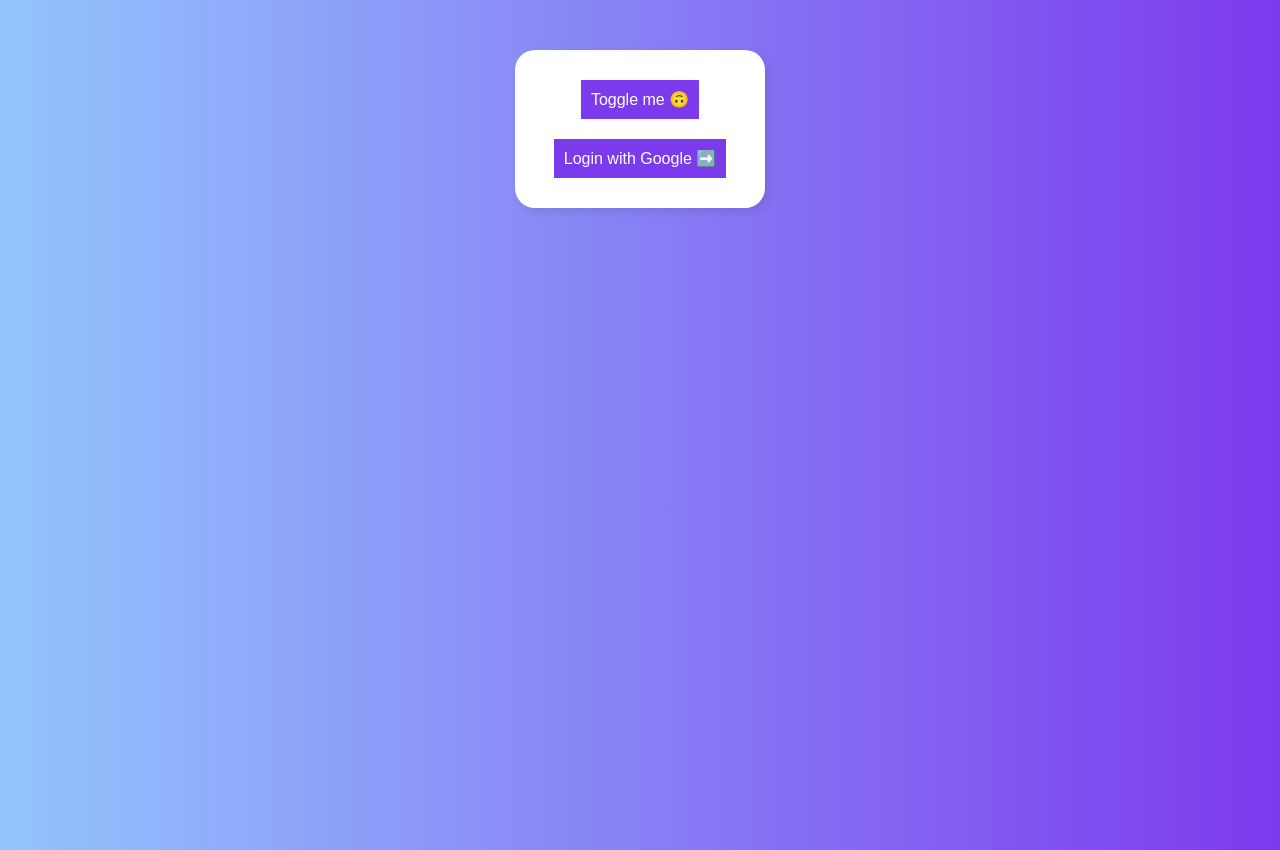
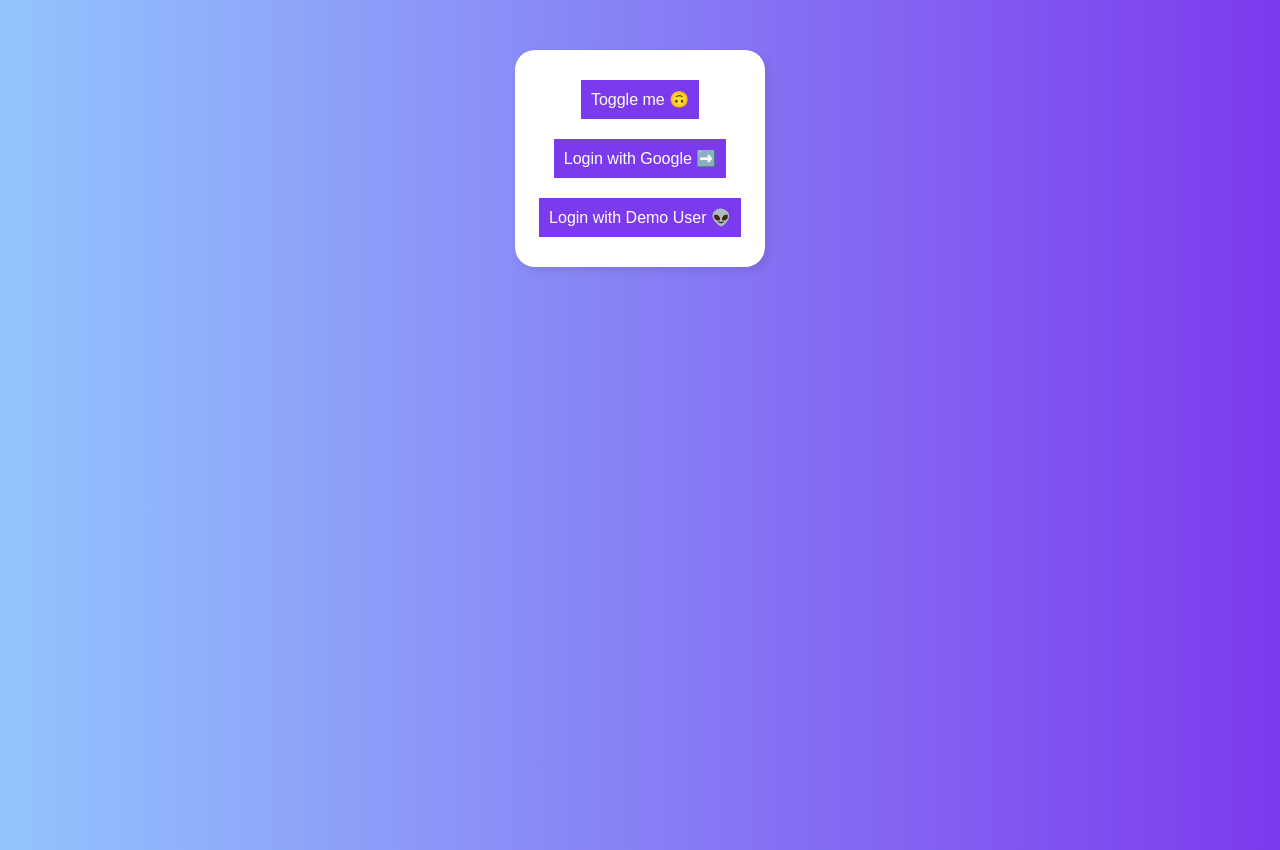
Before and after one commit to pratik-kumar-sahu/chitty-chat, a React (Create React App) app: page / in a window 1280 px wide. Built offline with nearby package versions, Linux system fonts and the light colour scheme; no server answers.

Commit message:
Added a demo user

```diff
--- a/src/components/Login/Login.js
+++ b/src/components/Login/Login.js
@@ -8,6 +8,9 @@ function Login() {
   const { dispatch } = useContext(UserContext);
   const [toggle, setToggle] = useState(false);
 
+  const email = "demo@gmail.com";
+  const password = "demo123@";
+
   const loginHandler = () => {
     auth
       .signInWithPopup(provider)
@@ -17,7 +20,20 @@ function Login() {
           user: resp.user,
         })
       )
-      .then(console.log("user sign in successfull"))
+      .then(() => console.log("user sign in successfull"))
+      .catch((err) => console.log(err));
+  };
+
+  const signIn = () => {
+    auth
+      .signInWithEmailAndPassword(email, password)
+      .then((resp) =>
+        dispatch({
+          type: "VERIFY_USER",
+          user: resp.user,
+        })
+      )
+      .then(() => console.log("Demo user signed in"))
       .catch((err) => console.log(err));
   };
 
@@ -36,7 +52,9 @@ function Login() {
       <button className="login__btn" onClick={loginHandler}>
         Login with Google ➡️
       </button>
-      {/* {user && <p>{user.user.displayName}</p>} */}
+      <button className="login__btn" onClick={signIn}>
+        Login with Demo User 👽
+      </button>
     </div>
   );
 }
```
